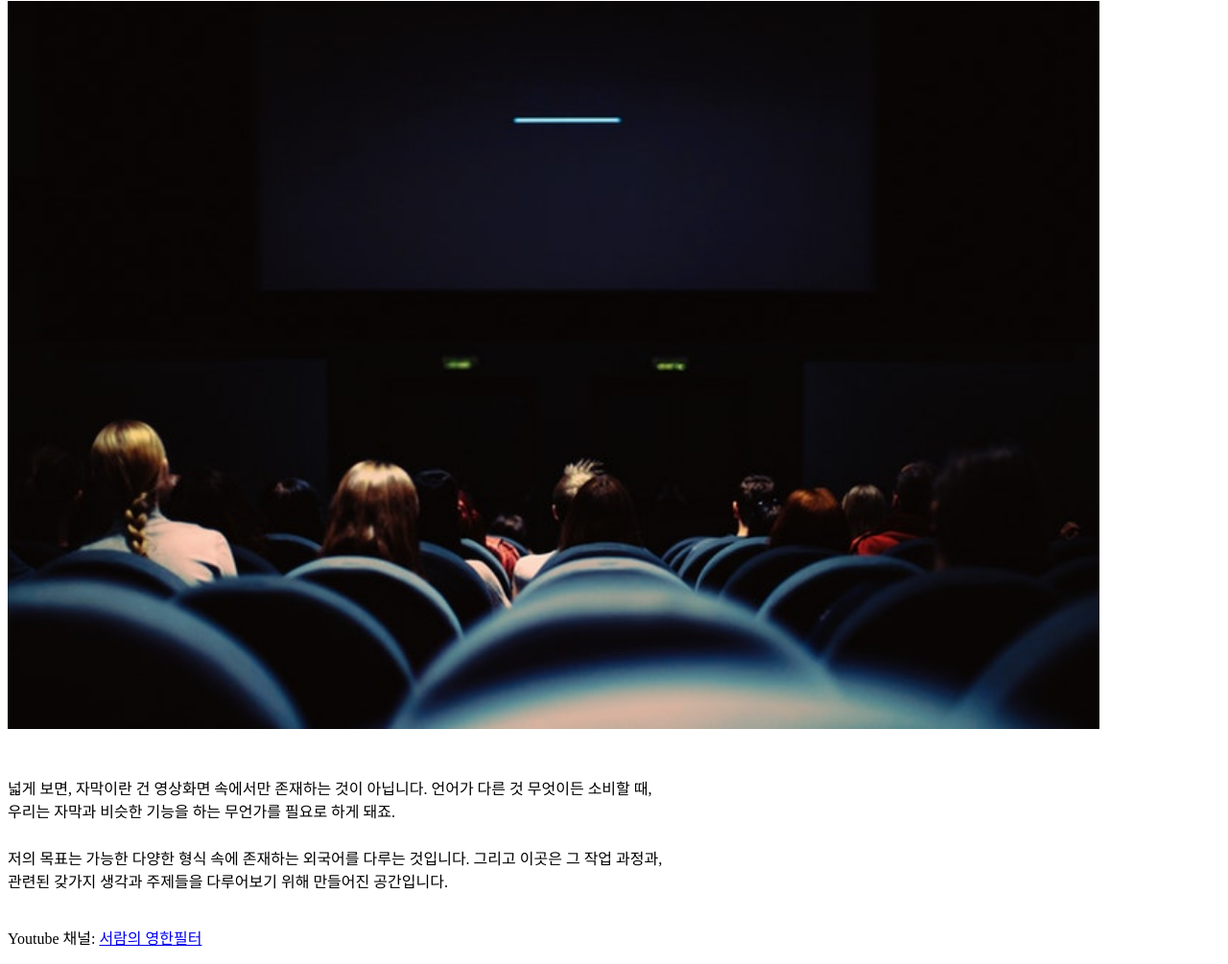
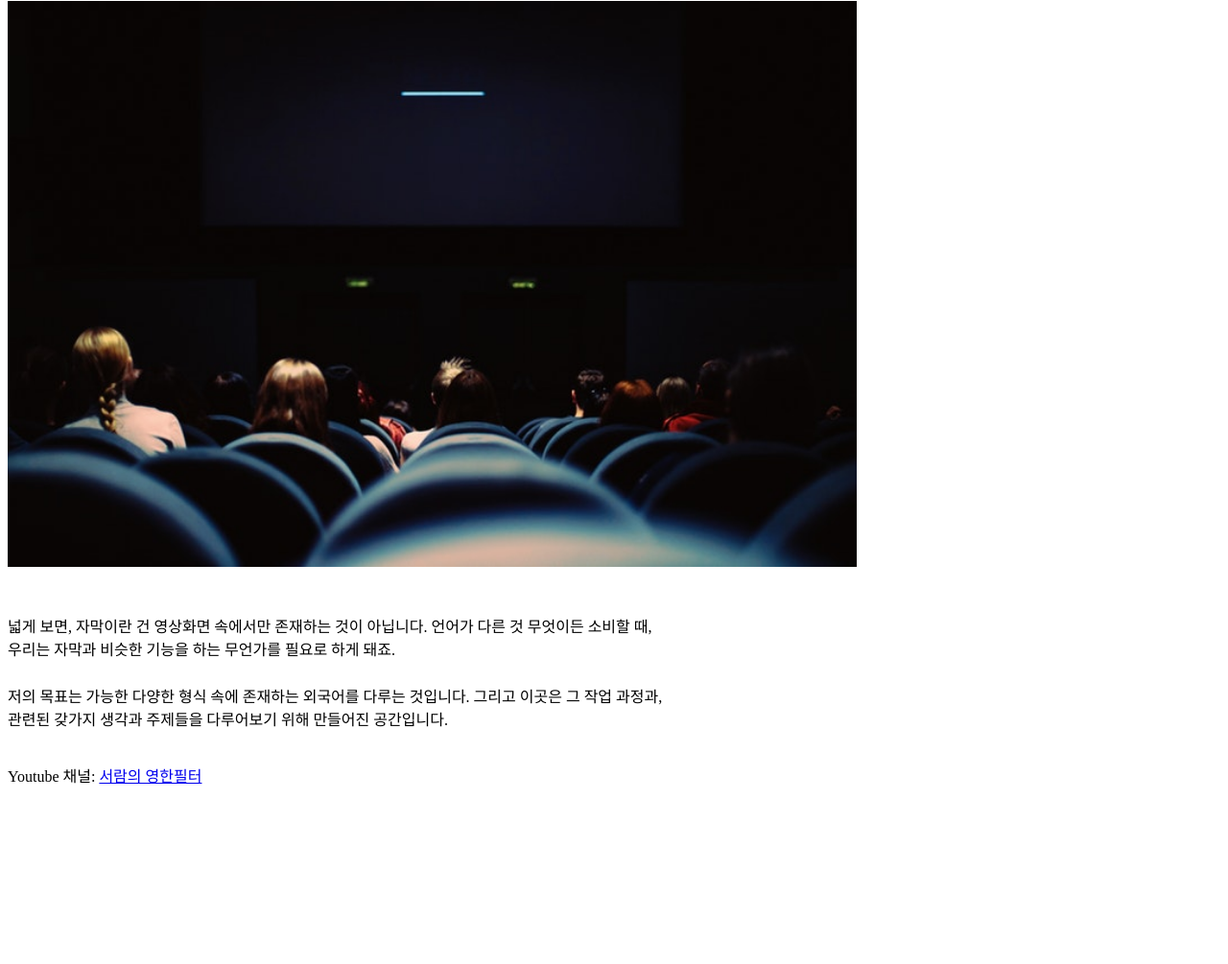
Before and after one commit to chriskang312/Subscreen, a plain HTML site: page index.html in a window 1280 px wide. Shown: the part 259-1264 px from the top of the page at 96% size. After the commit the page ends 1095 px from the top, so only its background shows below. Drawn offline with Linux system fonts and the light colour scheme.

Commit message:
Update index.html

```diff
--- a/index.html
+++ b/index.html
@@ -11,6 +11,6 @@
   <li> <a href="Portfolio.html">Portfolio</a></li>
 </ul>
 <h2>Translation Archive by Chris Kang</h2>
-<p><strong>문화</strong> 속에서 다양한 형식으로 드러나는 <strong><u>자막</strong>에 대한 작업과 단상</u>을 기록하는 공간입니다.</p><p style="margin-top:35px;"><img src="screen.jpeg" width="90%"></p><p style="margin-top:45px;">넓게 보면, 자막이란 건 영상화면 속에서만 존재하는 것이 아닙니다. 언어가 다른 것 무엇이든 소비할 때,<br>우리는 자막과 비슷한 기능을 하는 무언가를 필요로 하게 돼죠.</p><p style="margin-top:25px;">저의 목표는 가능한 다양한 형식 속에 존재하는 외국어를 다루는 것입니다. 그리고 이곳은 그 작업 과정과,<br>관련된 갖가지 생각과 주제들을 다루어보기 위해 만들어진 공간입니다.</p><p style="margin-top:35px;"> Youtube 채널: <a href="https://www.youtube.com/channel/UCqgBFt_Q7K_CPoem2b8_Fyw" target="_blank" title="Youtube">서람의 영한필터</a>
+<p><strong>문화</strong> 속에서 다양한 형식으로 드러나는 <strong><u>자막</strong>에 대한 작업과 단상</u>을 기록하는 공간입니다.</p><p style="margin-top:35px;"><img src="screen.jpeg" width="70%"></p><p style="margin-top:45px;">넓게 보면, 자막이란 건 영상화면 속에서만 존재하는 것이 아닙니다. 언어가 다른 것 무엇이든 소비할 때,<br>우리는 자막과 비슷한 기능을 하는 무언가를 필요로 하게 돼죠.</p><p style="margin-top:25px;">저의 목표는 가능한 다양한 형식 속에 존재하는 외국어를 다루는 것입니다. 그리고 이곳은 그 작업 과정과,<br>관련된 갖가지 생각과 주제들을 다루어보기 위해 만들어진 공간입니다.</p><p style="margin-top:35px;"> Youtube 채널: <a href="https://www.youtube.com/channel/UCqgBFt_Q7K_CPoem2b8_Fyw" target="_blank" title="Youtube">서람의 영한필터</a>
 </body>
 </html>
```
